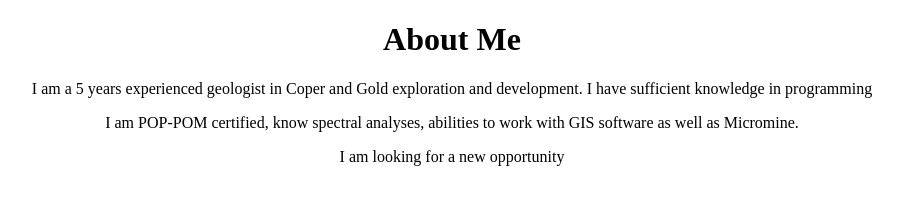
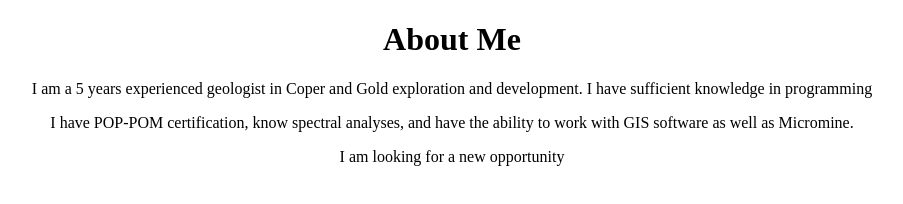
Before and after one commit to EnosPebrian/HTML-Try-Out, a plain HTML site: page public/about.html in a window 1280 px wide. Shown: the whole page, without its empty margins (188-1091 px from the left). Drawn offline with Linux system fonts and the light colour scheme.

Commit message:
Update about.html - paragraph 2

```diff
--- a/public/about.html
+++ b/public/about.html
@@ -12,7 +12,7 @@
     <p>I am a 5 years experienced geologist in Coper and Gold exploration and development.
       I have sufficient knowledge in programming</p>
 
-    <p>I am POP-POM certified, know spectral analyses, abilities to work with GIS software as well as Micromine.</p>
+    <p>I have POP-POM certification, know spectral analyses, and have the ability to work with GIS software as well as Micromine.</p>
 
     <p>I am looking for a new opportunity</p>
 
```
